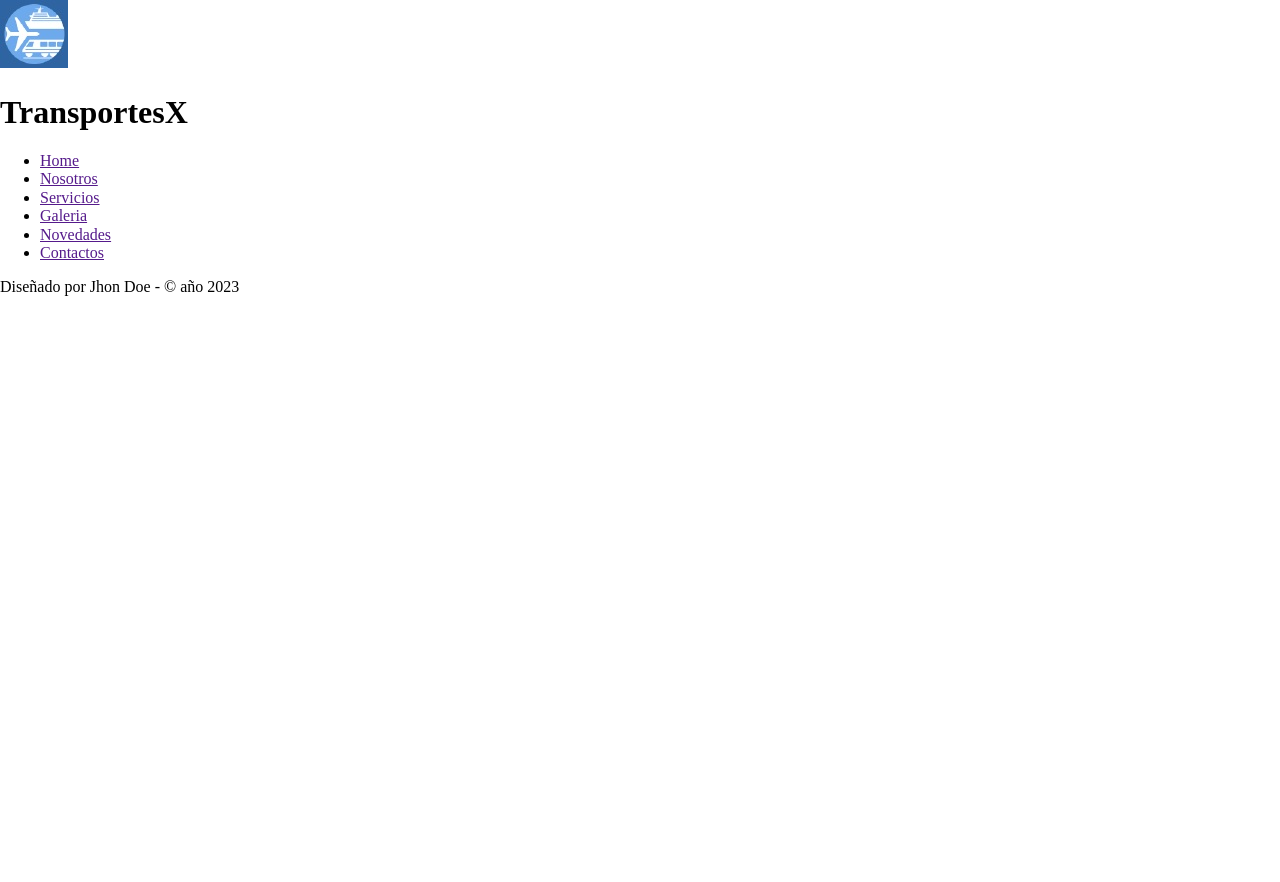
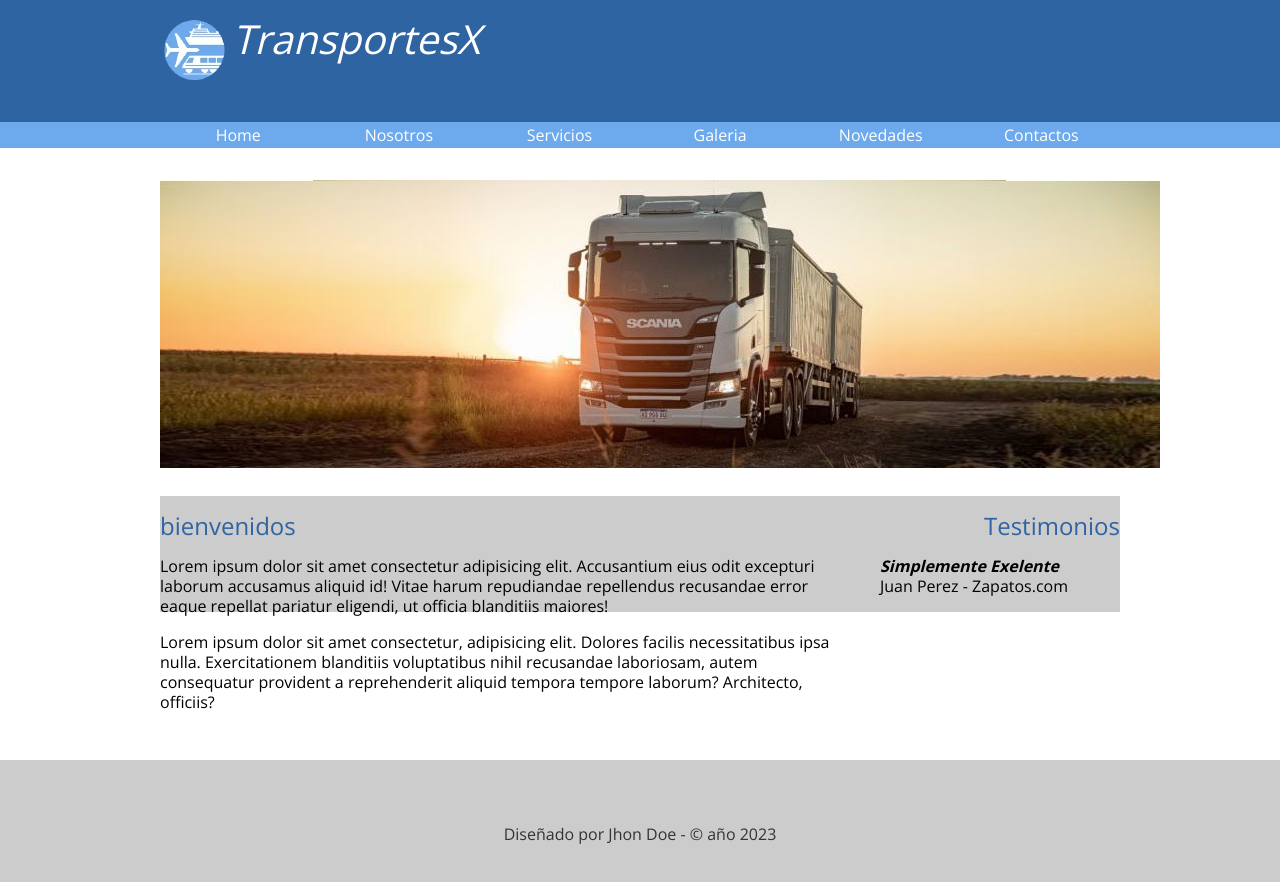
Before and after one commit to Zmite/integrador, a plain HTML site: page index.html in a window 1280 px wide. Before the commit the page ends 800 px from the top, so only its background shows below. Drawn offline with nearby package versions, Linux system fonts and the light colour scheme.

Commit message:
ajustado nombre img, corregido normalize, agregadas fuentes y divisores

```diff
--- a/css/style.css
+++ b/css/style.css
@@ -0,0 +1,113 @@
+body{
+    font-family: 'Open Sans', sans-serif;
+    font-size: 16px;
+    line-height: 20px;
+}
+
+.holder{
+    width: 960px;
+    margin: 0 auto;
+}
+
+/* HEADER */
+header{
+    background-color: #2e64a1;
+    padding: 1em 0;
+}
+
+header h1{
+    color: white;
+    font-size: 2.5em;
+    font-style: italic;
+    font-weight: 100;
+    display: inline-block;
+    position: relative;
+    bottom: 30px;
+}
+
+nav{
+    background-color: #6da9ed;
+    margin-bottom: 2em;
+}
+nav ul{
+    list-style: none;
+    margin: 0;
+    padding: 0;
+}
+
+nav ul li{
+    display: inline-block;
+    width: 16.3%;
+}
+
+nav ul li a {
+    color: white;
+    text-decoration: none;
+    text-align: center;
+    display: block;
+    padding: 0.2em 0.4em;
+}
+
+/* nav ul li a .activo{
+    background-color: 4c7;
+    color: white;
+    text-decoration: none;
+    text-align: center;
+    display: block;
+    padding: 0.2em 0.4em;
+} */
+
+nav ul li a:hover {
+    background-color: rgba(0, 0, 0, 0.3);
+}
+
+/* ESTILOS MAIN */
+h2{
+    color: #2e64a1;
+    margin: 0 0 1m;
+    font-weight: 400;
+}
+
+.left{
+    float: left;
+}
+.right{
+    float: right;
+}
+
+.homeImg{
+    margin-bottom: 1.5em;
+}
+.columns{
+    overflow: hidden;
+}
+.bienvenidos, .testimonios{
+    box-sizing: border-box;
+}
+.bienvenidos{
+    width: 75%;
+    padding-right: 2em;
+}
+
+.testimonio{
+    background-color: #ccc;
+    padding: 1em;
+}
+.testimonio .cita{
+    font-weight: bold;
+    font-style: italic;
+    font-size: 1,4em;
+    display: block;
+}
+
+
+/* FOOTER */
+
+footer{
+    background-color: #ccc;
+    clear: both;
+    color: #333;
+    padding: 3em 0;
+    margin-top: 2em;
+    text-align: center;
+}
--- a/index.html
+++ b/index.html
@@ -8,27 +8,54 @@
     <link rel="stylesheet" href="css/style.css">
     <!-- ESTILOS CSS EXTERNOS -->
     <link rel="stylesheet" href="css/normalize.css">
+    <!-- FUENTES -->
+    <link rel="preconnect" href="https://fonts.googleapis.com">
+<link rel="preconnect" href="https://fonts.gstatic.com" crossorigin>
+<link href="https://fonts.googleapis.com/css2?family=Open+Sans:wght@300;400;700&display=swap" rel="stylesheet">
     <!-- TÍTULO -->
     <title>Transportes</title>
 
 </head>
 <body>
     <header>
+        <div class="holder">
             <img src="/images/Logo.jpeg" alt="Logo Transportes">
             <h1>TransportesX</h1>
+        </div>
     </header>
     <nav>
-        <ul>
-            <li><a href="">Home</a></li>
+        <div>
+            <ul class="holder">
+                <li><a class="activo" href="">Home</a></li>
                 <li><a href="">Nosotros</a></li>
                 <li><a href="">Servicios</a></li>
                 <li><a href="">Galeria</a></li>
                 <li><a href="">Novedades</a></li>
                 <li><a href="">Contactos</a></li>
             </ul>
+        </div>
     </nav>
 
-    <main>
+    <main class="holder">
+        <div class="homeImg">
+            <img src="/images/imagenCamion.jpeg" alt="CamionHome">
+        </div>
+        <div class="columns">
+            <div class="bienvenidos left"><h2>bienvenidos</h2>
+                <p>Lorem ipsum dolor sit amet consectetur adipisicing elit. Accusantium eius odit excepturi laborum accusamus aliquid id! Vitae harum repudiandae repellendus recusandae error eaque repellat pariatur eligendi, ut officia blanditiis maiores!</p>
+                <p>Lorem ipsum dolor sit amet consectetur, adipisicing elit. Dolores facilis necessitatibus ipsa nulla. Exercitationem blanditiis voluptatibus nihil recusandae laboriosam, autem consequatur provident a reprehenderit aliquid tempora tempore laborum? Architecto, officiis?</p>
+            </div>
+            <div class="testimonios right"><h2>Testimonios</h2>
+            </div>
+            <div class="testimonio">
+                <span class="cita">
+                    Simplemente Exelente
+                </span>
+                <span class="autor">
+                    Juan Perez - Zapatos.com
+                </span>
+            </div>
+        </div>
 
     </main>
     <footer>
```
Also changed, not shown: css/normalize.css, images/imagenCamion.jpeg (renamed from images/imagenTren1.jpeg), images/imagenTren.jpeg (renamed from images/imagenTren2.jpeg), pages/nosotros.html (added). Lines whose indentation alone changed are shown as unchanged.
